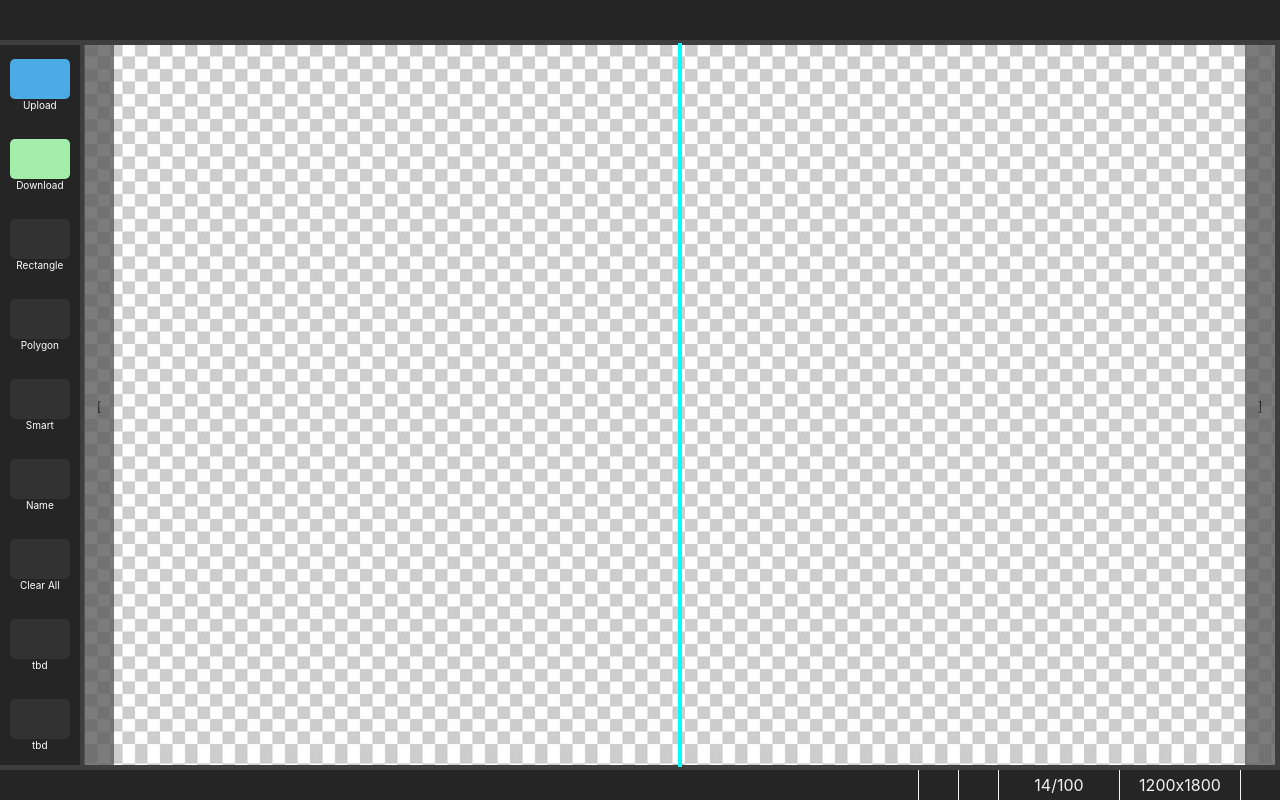
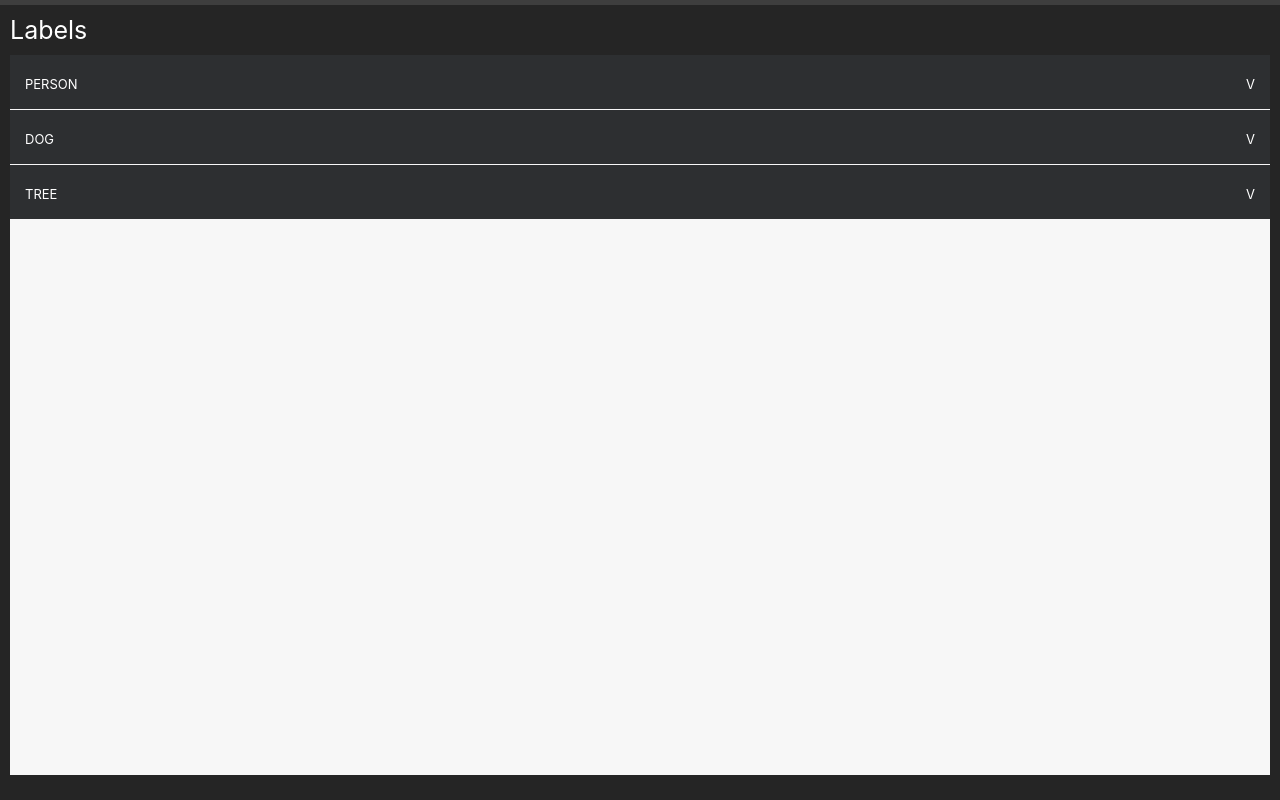
Before and after one commit to kstajer/annotate-img, a React (Create React App) app in the folder annotate-image/: page /labels in a window 1280 px wide. Built offline with nearby package versions, Linux system fonts and the light colour scheme.

Commit message:
visual update

```diff
--- a/annotate-image/src/App.js
+++ b/annotate-image/src/App.js
@@ -1,5 +1,11 @@
 import './App.css';
 import {useState} from 'react'
+import {
+  BrowserRouter,
+  Routes,
+  Route,
+} from "react-router-dom";
+
 import Toolbar from './Toolbar.js'
 import Labels from './Labels.js'
 import Footer from './Footer.js'
@@ -22,13 +28,21 @@ function App() {
 
   return (
     <div className="App">
-      <Navbar/>
-      <div className='labels-workspace'>
-        {/* <Labels /> */}
-        <Toolbar getImgNames={getImgNames}/>
-        <Workspace imgNames={imgNames}/>
-      </div>
-      <Footer />
+      <BrowserRouter>
+        <Routes>
+              <Route path="/" element={
+                <>
+                      <Navbar getImgNames={getImgNames}/>
+                      <div className='labels-workspace'>
+                        <Toolbar/>
+                        <Workspace imgNames={imgNames}/>
+                      </div>
+                      <Footer />
+                </>
+              } />
+              <Route path="/labels" element={<Labels/>} />
+        </Routes>
+      </BrowserRouter>
     </div>
   );
 }
--- a/annotate-image/src/Footer.css
+++ b/annotate-image/src/Footer.css
@@ -21,7 +21,7 @@
     width: 40px;
     height: 30px;
     cursor: pointer;
-    border-left: 1px solid rgb(243, 243, 243);
+    border-left: 1px solid rgb(134, 134, 134);
     background-color: inherit;
 }
 
@@ -41,8 +41,9 @@
     width: 120px;
     text-align: center;
     line-height: 30px;
+    font-size: 14px;
     vertical-align: middle;
-    border-left: 1px solid rgb(243, 243, 243);
+    border-left: 1px solid rgb(134, 134, 134);
     color: rgb(243, 243, 243);
     background-color: inherit;
 }
--- a/annotate-image/src/Labels.css
+++ b/annotate-image/src/Labels.css
@@ -1,15 +1,16 @@
 .labels {
+    width: 100vw;
+    height: 100vh;
     margin-top: 5px;
-    margin-bottom: 5px;
-    /* width: 20vw;
-    height: 580px; */
+    margin-bottom: 35px;
     background-color: rgb(37, 37, 37);
     overflow: scroll;
 }
 
 .display-labels {
     margin: 10px;
-    height: 520px;
+    height: 90%;
+    margin-bottom: 10px;
     background-color: rgb(247, 247, 247);
 }
 
@@ -23,3 +24,48 @@
     font-size: 25px;
 
 }
+
+li a {text-decoration : none; color : #2d2f31;}
+
+.labels span {
+  padding : 15px;
+  background : #2d2f31;
+  color : white;
+  font-size : 1.2em;
+  font-variant : small-caps;
+  cursor : pointer;
+  display: block;
+}
+
+.labels span::after {
+  float: right;
+  right: 10%;
+  content: "v";
+}
+
+.slide {
+  margin-top: -50px;
+  clear:both;
+  width:100%;
+  max-height:0px;
+  overflow: hidden;
+  text-align: center;
+  /* transition: max-height 0.4s; */
+  -webkit-transition: max-height 1s ease;
+  -moz-transition: max-height 1s ease;
+  transition: max-height 1s ease;
+}
+
+.slide li {padding : 10px;}
+
+#touch {position: relative; opacity: 0; max-height: 1000px;}
+
+#touch:checked + .slide {max-height: 500px;}
+
+#touch2 {position: relative; opacity: 0; height: 0px;}
+
+#touch2:checked + .slide {height: 300px;}
+
+#touch3 {position: relative; opacity: 0; height: 0px;}
+
+#touch3:checked + .slide {height: 300px;}
--- a/annotate-image/src/Labels.js
+++ b/annotate-image/src/Labels.js
@@ -4,7 +4,35 @@ function Labels() {
   return (
     <div className='labels'>
       <p>Labels</p>
-      <div className='display-labels'></div>
+      <div className='display-labels'>
+        <label for="touch"><span>person</span></label>
+        <input type="checkbox" id="touch"/>
+        <ul class="slide">
+          <li><a href="#">Lorem Ipsum</a></li>
+          <li><a href="#">Lorem Ipsum</a></li>
+          <li><a href="#">Lorem Ipsum</a></li>
+          <li><a href="#">Lorem Ipsum</a></li>
+        </ul>
+
+        <label for="touch2"><span>dog</span></label>
+        <input type="checkbox" id="touch2"/>
+        <ul class="slide">
+          <li><a href="#">Lorem Ipsum</a></li>
+          <li><a href="#">Lorem Ipsum</a></li>
+          <li><a href="#">Lorem Ipsum</a></li>
+          <li><a href="#">Lorem Ipsum</a></li>
+        </ul>
+
+        <label for="touch3"><span>tree</span></label>
+        <input type="checkbox" id="touch3"/>
+        <ul class="slide">
+          <li><a href="#">Lorem Ipsum</a></li>
+          <li><a href="#">Lorem Ipsum</a></li>
+          <li><a href="#">Lorem Ipsum</a></li>
+          <li><a href="#">Lorem Ipsum</a></li>
+        </ul>
+      </div>
+
     </div>
   )
 }
--- a/annotate-image/src/Navbar.js
+++ b/annotate-image/src/Navbar.js
@@ -1,8 +1,53 @@
-import React from 'react'
+import React, { useState, useEffect } from 'react'
 
-function Navbar() {
+function Navbar({getImgNames}) {
+
+  const [selectedFiles, setSelectedFiles]= useState(null)
+  const [imgNames, setImgNames]= useState([])
+
+  useEffect(() => {
+    if(selectedFiles){
+    handleSubmit(selectedFiles);
+    }
+  }, [selectedFiles]);
+
+  useEffect(() => {
+    console.log(imgNames)
+    getImgNames(imgNames)
+  }, [imgNames]);
+
+  const handleSubmit = async (event) => {
+    const data = new FormData()
+    for(var x = 0; x < selectedFiles.length; x++) {
+        data.append('file', selectedFiles[x])
+        getImgName(selectedFiles[x], imgNames.length+x)
+    }
+
+    const response = await fetch('http://localhost:4000/image', {
+      method: 'POST',
+      body: data,
+
+    })
+    if (response) console.log(response.statusText)
+  }
+
+  const handleFileChange = (event) => {
+    setSelectedFiles(event.target.files)
+  }
+
+  const getImgName = (imgData, x) => {
+    setImgNames(imgNames => [...imgNames, {id: x, name: decodeURIComponent(imgData.name)}])
+  }
+
   return (
-    <div className='navbar'></div>
+    <div className='navbar'>
+        <div className='upload-div'>
+          <label htmlFor="upload-btn" className="custom-file-upload" id='upload-btn-label'>
+          Upload</label>
+          <input type='file' accept="image/png, image/jpg, image/jpeg" id='upload-btn' name='file' multiple onChange={handleFileChange}></input>
+        </div>
+        <button className='download-btn'>Download</button>
+    </div>
   )
 }
 
--- a/annotate-image/src/Toolbar.css
+++ b/annotate-image/src/Toolbar.css
@@ -3,11 +3,8 @@
     flex-direction: column;
     justify-content: space-around;
     align-items: center;
-    /* height: 100%; */
     width: 80px;
     background-color: rgb(37, 37, 37);
-    /* margin-top: 5px;
-    margin-bottom: 5px; */
     overflow: scroll;
 }
 
@@ -18,6 +15,7 @@
     padding: 0;
     width: auto;
 
+    margin-bottom: 3px;
     width: 60px;
     height: 40px;
     border-radius: 5px;
@@ -26,68 +24,14 @@
 }
 
 .toolbar label {
-    font-size: 10px;
+    font-size: 13px;
     color: white;
     display: flex;
     flex-direction: column;
     text-align: center;
 }
 
-.upload-btn {
-    background-color: rgb(76, 171, 231) !important;
-
+.toolbar hr{
+    width: 35px;
+    border: 1px solid rgb(63, 63, 63);
 }
-
-.download-btn {
-    background-color: rgb(162, 238, 170) !important;
-}
-
-input[type="file"] {
-    display: none;
-}
-
-/* .upload-label{
-    margin-left:12px;
-} */
-
-.custom-file-upload {
-    outline: none;
-    border: none;
-    margin: 0;
-    padding: 0px;
-
-    width: 60px;
-    height: 40px;
-    border-radius: 5px;
-    background-color: rgb(76, 171, 231) !important;
-    cursor: pointer;
-}
-
-/* #download-btn {
-    margin-right: 10vw;
-}
-
-#rectangle-btn,
-#polygon-btn {
-    margin-right: 1vw;
-}
-
-#smart-btn {
-    margin-right: 8vw;
-}
-
-#name-btn {
-    margin-right: 8vw;
-}
-
-#clear-btn {
-    margin-right: 10vw;
-}
-
-#tbd-btn {
-    margin-right: 1vw;
-}
-
-#tbd2-btn {
-    margin-right: 1vw;
-} */
--- a/annotate-image/src/Toolbar.js
+++ b/annotate-image/src/Toolbar.js
@@ -1,47 +1,47 @@
 import React, { useState, useEffect } from 'react'
 
-function Toolbar({getImgNames}) {
+function Toolbar() {
 
-  const [selectedFiles, setSelectedFiles]= useState(null)
-  const [imgNames, setImgNames]= useState([])
+  // const [selectedFiles, setSelectedFiles]= useState(null)
+  // const [imgNames, setImgNames]= useState([])
 
-  useEffect(() => {
-    if(selectedFiles){
-    handleSubmit(selectedFiles);
-    }
-  }, [selectedFiles]);
+  // useEffect(() => {
+  //   if(selectedFiles){
+  //   handleSubmit(selectedFiles);
+  //   }
+  // }, [selectedFiles]);
 
-  useEffect(() => {
-    console.log(imgNames)
-    getImgNames(imgNames)
-  }, [imgNames]);
+  // useEffect(() => {
+  //   console.log(imgNames)
+  //   getImgNames(imgNames)
+  // }, [imgNames]);
 
-  const handleSubmit = async (event) => {
-    const data = new FormData()
-    for(var x = 0; x < selectedFiles.length; x++) {
-        data.append('file', selectedFiles[x])
-        getImgName(selectedFiles[x], imgNames.length+x)
-    }
+  // const handleSubmit = async (event) => {
+  //   const data = new FormData()
+  //   for(var x = 0; x < selectedFiles.length; x++) {
+  //       data.append('file', selectedFiles[x])
+  //       getImgName(selectedFiles[x], imgNames.length+x)
+  //   }
 
-    const response = await fetch('http://localhost:4000/image', {
-      method: 'POST',
-      body: data,
+  //   const response = await fetch('http://localhost:4000/image', {
+  //     method: 'POST',
+  //     body: data,
 
-    })
-    if (response) console.log(response.statusText)
-  }
+  //   })
+  //   if (response) console.log(response.statusText)
+  // }
 
-  const handleFileChange = (event) => {
-    setSelectedFiles(event.target.files)
-  }
+  // const handleFileChange = (event) => {
+  //   setSelectedFiles(event.target.files)
+  // }
 
-  const getImgName = (imgData, x) => {
-    setImgNames(imgNames => [...imgNames, {id: x, name: decodeURIComponent(imgData.name)}])
-  }
+  // const getImgName = (imgData, x) => {
+  //   setImgNames(imgNames => [...imgNames, {id: x, name: decodeURIComponent(imgData.name)}])
+  // }
 
   return (
     <div className='toolbar'>
-        <form onSubmit={handleSubmit}>
+        {/* <form onSubmit={handleSubmit}>
           <label htmlFor="upload-btn" className="custom-file-upload" id='upload-btn-label'>
           </label>
           <label htmlFor="upload-btn-label" className="upload-label">
@@ -50,14 +50,20 @@ function Toolbar({getImgNames}) {
           <input type='file' accept="image/png, image/jpg, image/jpeg" id='upload-btn' name='file' multiple onChange={handleFileChange}></input>
         </form>
 
-        <label id='download-btn'><button className='download-btn'></button>Download</label>
+        <label id='download-btn'><button className='download-btn'></button>Download</label> */}
         <label id='rectangle-btn'><button></button>Rectangle</label>
         <label id='polygon-btn'><button></button>Polygon</label>
         <label id='smart-btn'><button></button>Smart</label>
+        <hr/>
         <label id='name-btn'><button></button>Name</label>
+        <hr/>
         <label id='clear-btn'><button></button>Clear All</label>
-        <label id='tbd-btn'><button></button>tbd</label>
-        <label id='tbd2-btn'><button onClick={ () => window.open('http://example.com/child-path','Data','height=400,width=300')}></button>tbd</label>
+        <hr/>
+        <label id='tbd-btn'><button onClick={ () => {
+          var w= window.open('http://localhost:3000/labels','Data','height=400,width=300')
+        }}>
+        </button>Labels</label>
+        <label id='tbd2-btn'><button></button>tbd</label>
 
     </div>
   )
--- a/annotate-image/src/Workspace.css
+++ b/annotate-image/src/Workspace.css
@@ -49,14 +49,15 @@
     display: flex;
     justify-content: center;
     height: 100%;
-    /* height: max-content; */
+    /* width: 100%; */
+    /* width: fit-content; */
     margin: 35px;
     border: solid 2px aqua;
 }
 
 .img-display{
-    width: 100%;
     height: 100%;
+    width: auto;
     object-fit: contain;
     display: block;
     border: 2px solid red;
--- a/annotate-image/src/Workspace.js
+++ b/annotate-image/src/Workspace.js
@@ -24,8 +24,8 @@ function Workspace({imgNames}) {
     console.log(imgNames)
     if(imgSlide===1){
       nextImg()
+    }
       imgSlide+=1
-    }
   }, [imgNames]);
 
   useEffect(() => {
@@ -61,6 +61,7 @@ function Workspace({imgNames}) {
         { currentImgName &&
         <img onLoad={onImgLoad} src={require(`${'./images/' + currentImgName}`)} className='img-display'></img>
         }
+
       </div>
       <button className='next-btn' onClick={nextImg}>]</button>
     </div>
```
Also changed, not shown: annotate-image/src/Navbar.css (+51 -0 lines).
